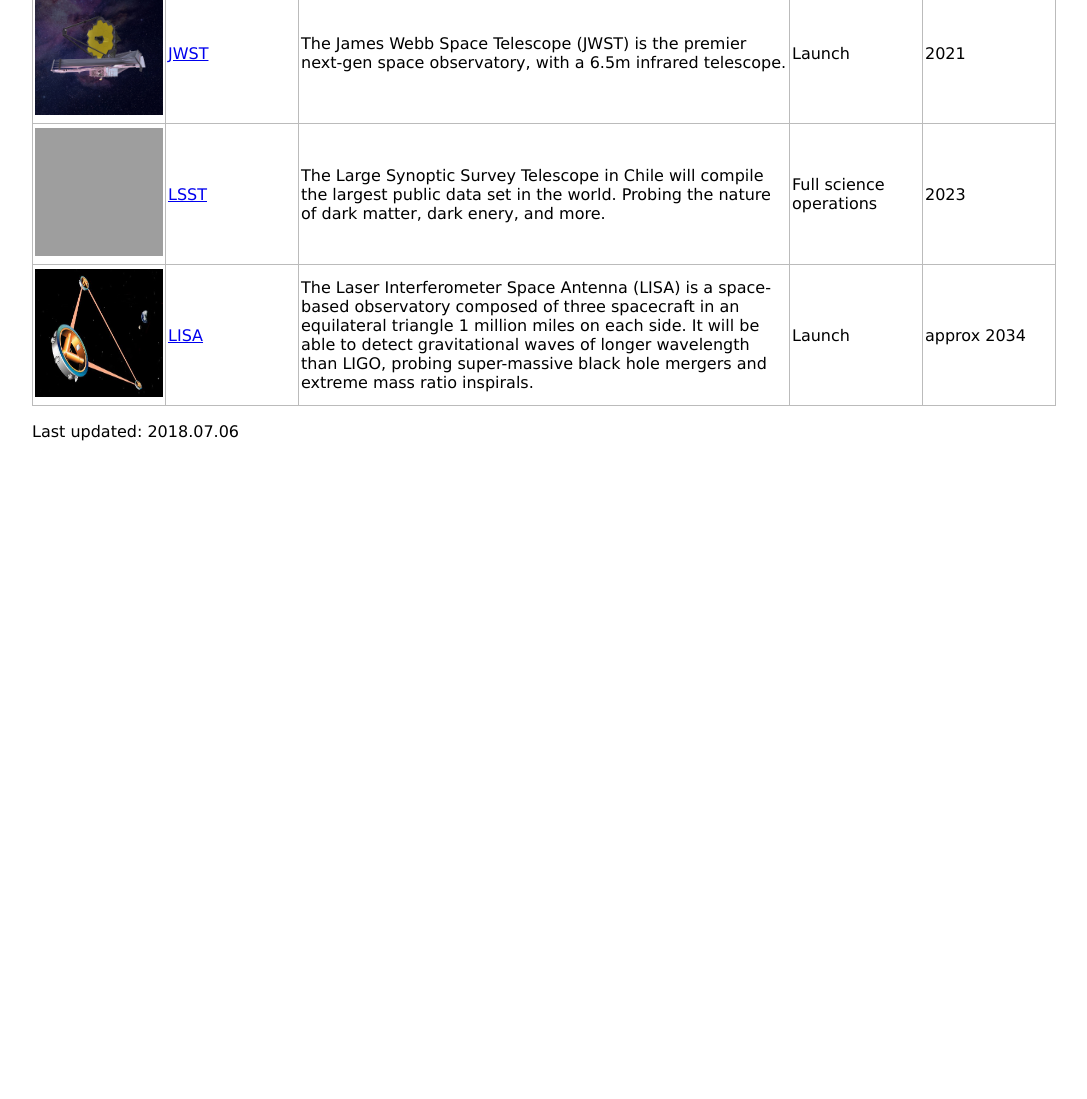
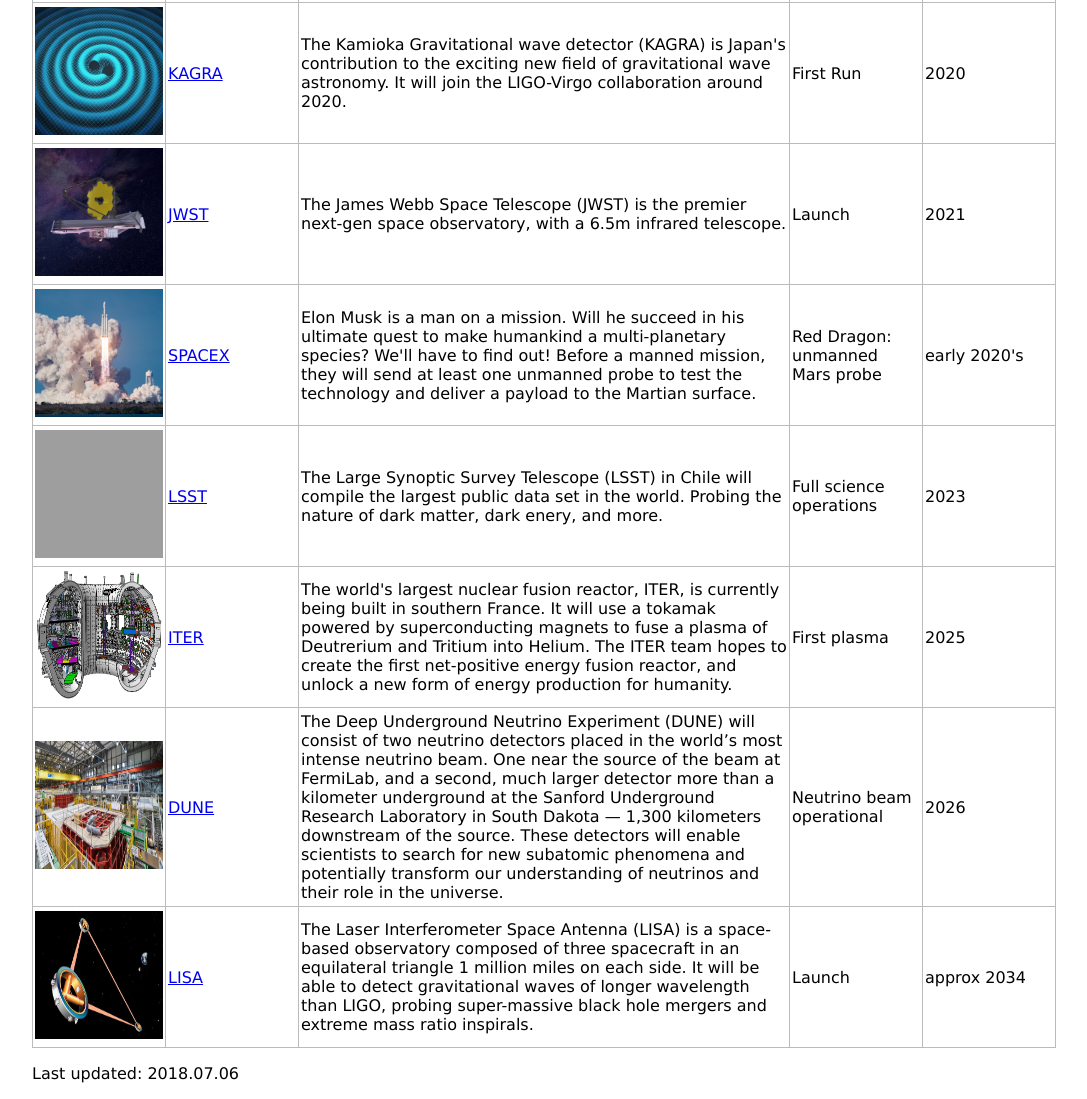
Before and after one commit to WSLockhart/phys_calendar, a plain HTML site: page index.html in a window 1280 px wide. Shown: the part 976-2075 px from the top of the page, without its empty margins (96-1183 px from the left). Before the commit the page ends 1433 px from the top, so only its background shows below. Drawn offline with Linux system fonts and the light colour scheme; grey boxes are pictures that could not be loaded.

Commit message:
new items

```diff
--- a/index.html
+++ b/index.html
@@ -17,17 +17,20 @@
     </div>
 
     <div class="header">
-        <h1>Physics Calendar</h1>
-        <h4>A list of active major physics projects around the world</h4>
+        <h1>The Physics Calendar</h1>
+        <h4>A schedule of major experimental physics projects around the world</h4>
     </div>
 
     <div class="content">
 
         <div class="paragraph1">
             <h3>Home</h3>
-            <p> There are many physics collaborations all around the world currently conducting some incredibly interesting and inspiring research! As a couple of passionate physics graduate students, we decided to make this website to have an easily accessible list of every planned milestone for some of these projects!</p>
+            <p> Experimental physics today relies on huge international collaborations, built by thousands of scientists over multiple decades.
+               These massive engineering projects are pushing the limits of modern technology to probe the universe with unimaginable precision.
+               As a couple of passionate graduate students, we decided to build this website to present an accessible calendar
+               of major upcoming milestones for some of humanity's biggest and most awe-inspiring projects.</p>
 
-            <p>We're still under construction, so not everything us up here yet!</p>
+            <p>We're still under construction, so not everything is up here yet!</p>
 
         </div>
         <div class="content-table">
@@ -42,10 +45,10 @@
                     <th id="date">Date</th>
                 </tr>
                 <tr>
-                    <td> <img src="images/Event_Horizon_Telescope.png"
+                    <td> <img src="images/EHT.png"
                       alt="image1" style="width:128px;height:128px;">
-                    <td> <a href="https://eventhorizontelescope.org/">Event Horizon Telescope</a> </td>
-                    <td>The Event Horizon Telescope is an international collaboration aiming to capture
+                    <td> <a href="https://eventhorizontelescope.org/">EHT</a> </td>
+                    <td>The Event Horizon Telescope (EHT) is an international collaboration aiming to capture
                     the first image of a black hole by creating a virtual Earth-sized telescope</td>
                     <td>first results</td>
                     <td>soon!</td>
@@ -53,9 +56,10 @@
                 <tr>
                     <td> <img src="images/LIGO.jpg" alt="image2" style="width:128px;height:128px;">
                     <td> <a href="https://www.ligo.org/">LIGO</a> </td>
-                    <td>The Laser Interferometer Gravitational-wave Observatory (LIGO).
-                    (Add more info here)</td>
-                    <td>3rd run</td>
+                    <td>The Laser Interferometer Gravitational-wave Observatory (LIGO) detected gravitational waves directly
+                    for the first time in history on September 14, 2015. In 2017 it made history again by detecting a binary neutron star merger for the first time.
+                  LIGO is currently being upgraded to Advanced Ligo, which will be about a factor of two more sensitive. We can't wait to see what it will find next! </td>
+                    <td>Run 3</td>
                     <td>early 2019</td>
                 </tr>
                 <tr>
@@ -64,6 +68,15 @@
                     <td>The Large Hadron Collider (ATLAS, CMS, etc) </td>
                     <td>what's next?</td>
                     <td>who knows</td>
+                </tr>
+                <tr>
+                  <td> <img src="images/KAGRA.jpg" alt="image4" style="width:128px;height:128px;">
+                  <td> <a href="http://gwcenter.icrr.u-tokyo.ac.jp/en/" >KAGRA<a/> </td>
+                    <td>The Kamioka Gravitational wave detector (KAGRA) is Japan's contribution to the exciting
+                      new field of gravitational wave astronomy. It will join the LIGO-Virgo collaboration around 2020.
+                    </td>
+                    <td>First Run</td>
+                    <td>2020</td>
                 </tr>
                 <tr>
                   <td> <img src="images/JWST.jpg" alt="image4" style="width:128px;height:128px;">
@@ -75,16 +88,48 @@
                     <td>2021</td>
                 </tr>
                 <tr>
-                  <td> <img src="images/LSST.jpg" alt="image4" style="width:128px;height:128px;">
+                  <td> <img src="images/SPACEX.jpg" alt="image3" style="width:128px;height:128px;">
+                  <td> <a href="http://www.spacex.com/mars" >SPACEX<a/> </td>
+                    <td>Elon Musk is a man on a mission. Will he succeed in his ultimate quest to make
+                      humankind a multi-planetary species? We'll have to find out! Before a manned mission, they will
+                      send at least one unmanned probe to test the technology and deliver a payload to the Martian surface.
+                    </td>
+                    <td>Red Dragon: unmanned Mars probe</td>
+                    <td>early 2020's</td>
+                </tr>
+                <tr>
+                  <td> <img src="images/LSST.jpg" alt="image5" style="width:128px;height:128px;">
                   <td> <a href="https://www.lsst.org/about/timeline" >LSST<a/> </td>
-                    <td>The Large Synoptic Survey Telescope in Chile will compile the largest public data set in the world.
+                    <td>The Large Synoptic Survey Telescope (LSST) in Chile will compile the largest public data set in the world.
                        Probing the nature of dark matter, dark enery, and more.
                     </td>
                     <td>Full science operations</td>
                     <td>2023</td>
                 </tr>
                 <tr>
-                  <td> <img src="images/LISA.png" alt="image5" style="width:128px;height:128px;">
+                  <td> <img src="images/ITER.jpg" alt="image6" style="width:128px;height:128px;">
+                  <td> <a href="https://www.iter.org/" >ITER<a/> </td>
+                    <td>The world's largest nuclear fusion reactor, ITER, is currently being built in southern France.
+                      It will use a tokamak powered by superconducting magnets to fuse a plasma of Deutrerium and Tritium into Helium.
+                      The ITER team hopes to create the first net-positive energy fusion reactor, and unlock a new form of energy
+                      production for humanity.
+                    </td>
+                    <td>First plasma</td>
+                    <td>2025</td>
+                </tr>
+                <tr>
+                  <td> <img src="images/DUNE.jpg" alt="image7" style="width:128px;height:128px;">
+                  <td> <a href="http://www.dunescience.org/" >DUNE<a/> </td>
+                    <td>The Deep Underground Neutrino Experiment (DUNE) will consist of two neutrino detectors placed in the world’s most intense neutrino beam.
+                      One near the source of the beam at FermiLab, and a second, much larger detector more than a kilometer underground at the Sanford Underground Research Laboratory
+                      in South Dakota — 1,300 kilometers downstream of the source. These detectors will enable scientists to search for new subatomic phenomena
+                      and potentially transform our understanding of neutrinos and their role in the universe.
+                    </td>
+                    <td>Neutrino beam operational</td>
+                    <td>2026</td>
+                </tr>
+                <tr>
+                  <td> <img src="images/LISA.png" alt="image8" style="width:128px;height:128px;">
                     <td> <a href="https://lisa.nasa.gov/" >LISA<a/> </td>
                     <td>The Laser Interferometer Space Antenna (LISA) is a space-based observatory
                     composed of three spacecraft in an equilateral triangle 1 million miles on each side.
```
Also changed, not shown: images/DUNE.jpg (added), images/EHT.png (renamed from images/Event_Horizon_Telescope.png), images/ITER.jpg (added), images/KAGRA.jpg (added), images/Kamiokande.jpg (added), images/SPACEX.jpg (added), 1 other file.
